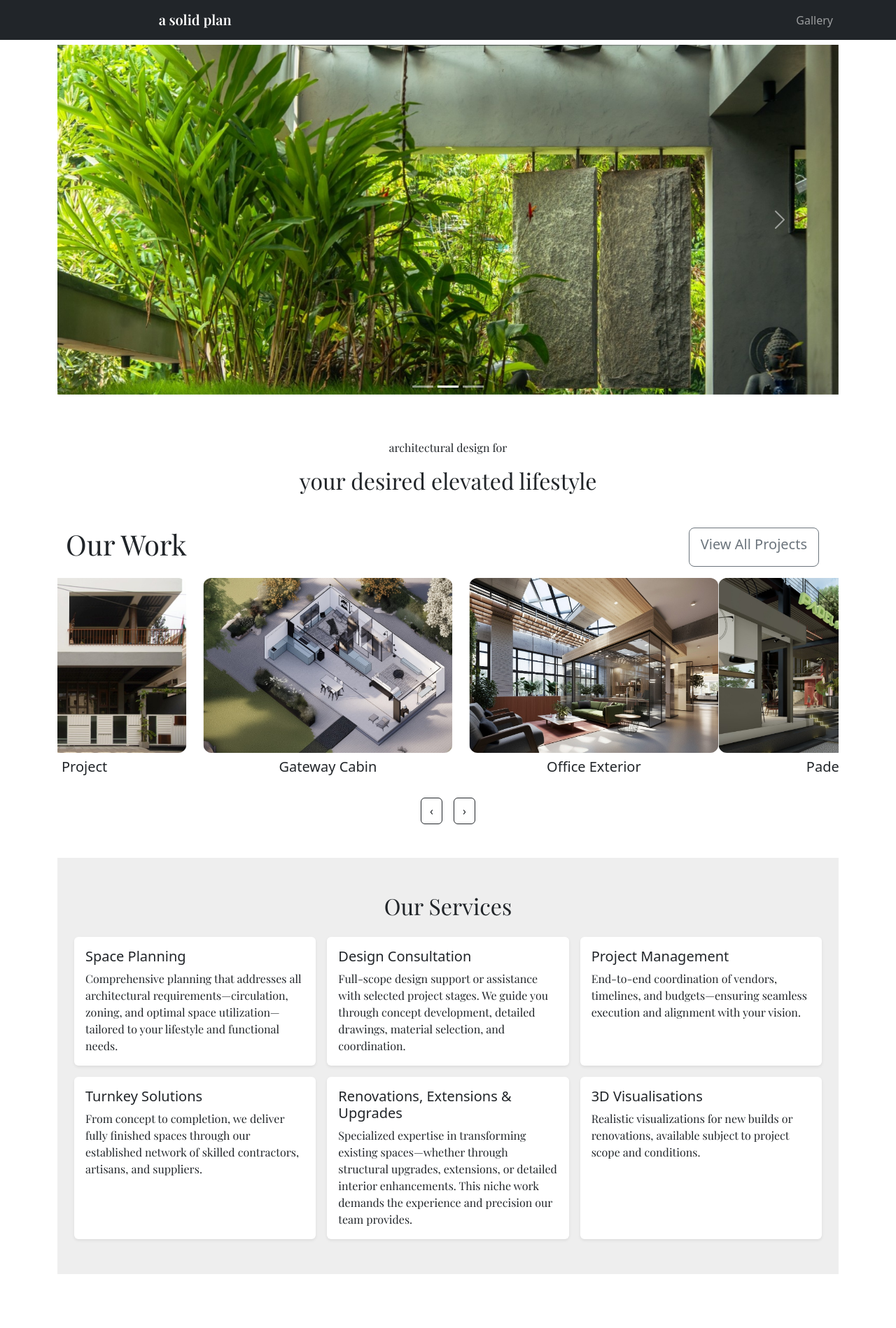
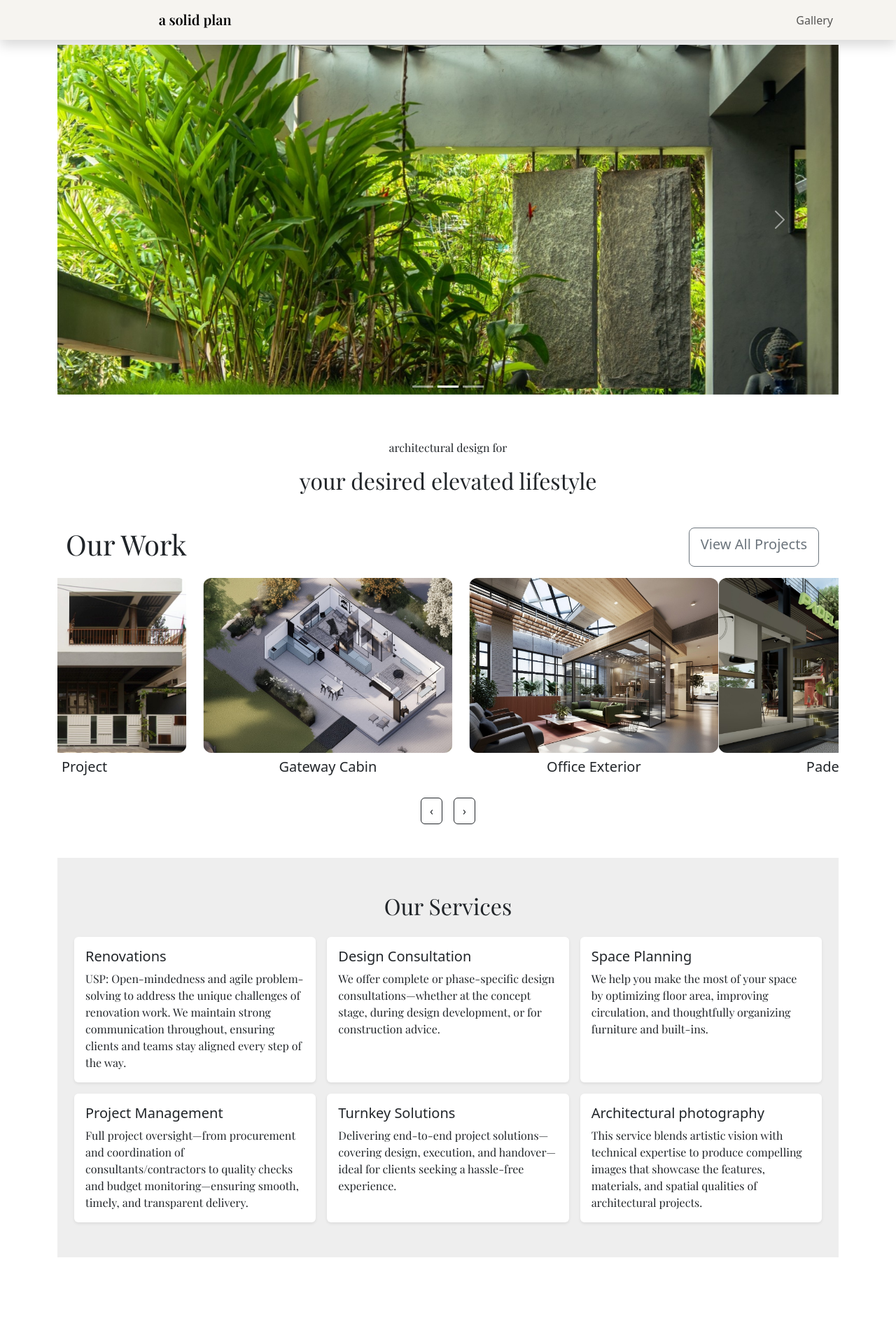
Before and after one commit to frankenstein-code/asolidplan, a React (Create React App) app: page / in a window 1280 px wide. Shown: the top 1898 px of the page at 70% size. Built offline with nearby package versions, Linux system fonts and the light colour scheme.

Commit message:
Navbar bg change, services and pop up model

```diff
--- a/src/App.js
+++ b/src/App.js
@@ -19,7 +19,12 @@ function App() {
 
   return (
     <Router>
-      <Navbar bg="dark" variant="dark" expand="lg" fixed="top">
+      <Navbar
+        expand="lg"
+        fixed="top"
+        className="shadow"
+        style={{ backgroundColor: "#F6F4F0" }}
+      >
         <Container>
           <Navbar.Brand as={Link} to="/">
             <span className={`fade-text ${showIntro ? "visible" : "hidden"}`}>
--- a/src/components/OurServices.js
+++ b/src/components/OurServices.js
@@ -1,33 +1,55 @@
-import { Row, Col, Card } from "react-bootstrap";
+import { useState } from "react";
+import { Row, Col, Card, Modal, Button } from "react-bootstrap";
 
 const services = [
   {
-    title: "Space Planning",
-    desc: "Comprehensive planning that addresses all architectural requirements—circulation, zoning, and optimal space utilization—tailored to your lifestyle and functional needs.",
+    title: "Renovations",
+    desc: "USP: Open-mindedness and agile problem-solving to address the unique challenges of renovation work. We maintain strong communication throughout, ensuring clients and teams stay aligned every step of the way.",
+    detailedDesc:
+      "Comprehensive renovation and upgrade services, including interior remodels, structural alterations, and modernization of existing spaces. From initial assessment to completion, we handle feasibility, cost analysis, documentation, contractor liaison, and finishing details. Recommendations focus on future-proofing and sustainability.",
   },
   {
     title: "Design Consultation",
-    desc: "Full-scope design support or assistance with selected project stages. We guide you through concept development, detailed drawings, material selection, and coordination.",
+    desc: "We offer complete or phase-specific design consultations—whether at the concept stage, during design development, or for construction advice.",
+    detailedDesc:
+      "Expert guidance on space planning, aesthetics, finishes, materials, and compliance. Our consultations clarify your vision, resolve challenges, and help you make informed decisions at every stage.",
+  },
+  {
+    title: "Space Planning",
+    desc: "We help you make the most of your space by optimizing floor area, improving circulation, and thoughtfully organizing furniture and built-ins.",
+    detailedDesc:
+      "Our knowledge in renovations ensures your plans are not only beautiful, but also functional for today and adaptable for tomorrow. Detailed spatial layouts, zoning diagrams, furniture plans, and practical solutions, all tailored to your lifestyle and future needs.",
   },
   {
     title: "Project Management",
-    desc: "End-to-end coordination of vendors, timelines, and budgets—ensuring seamless execution and alignment with your vision.",
+    desc: "Full project oversight—from procurement and coordination of consultants/contractors to quality checks and budget monitoring—ensuring smooth, timely, and transparent delivery.",
+    detailedDesc:
+      "Single point of contact for communication, schedule control, vendor/consultant management, site supervision, reporting, and issue resolution.",
   },
   {
     title: "Turnkey Solutions",
-    desc: "From concept to completion, we deliver fully finished spaces through our established network of skilled contractors, artisans, and suppliers.",
+    desc: "Delivering end-to-end project solutions—covering design, execution, and handover—ideal for clients seeking a hassle-free experience.",
+    detailedDesc:
+      "Comprehensive service covering concept to completion, including project planning, execution, sourcing, installation, and handover of a fully functional, move-in-ready space.",
   },
   {
-    title: "Renovations, Extensions & Upgrades",
-    desc: "Specialized expertise in transforming existing spaces—whether through structural upgrades, extensions, or detailed interior enhancements. This niche work demands the experience and precision our team provides.",
-  },
-  {
-    title: "3D Visualisations",
-    desc: "Realistic visualizations for new builds or renovations, available subject to project scope and conditions.",
+    title: "Architectural photography",
+    desc: "This service blends artistic vision with technical expertise to produce compelling images that showcase the features, materials, and spatial qualities of architectural projects.",
+    detailedDesc:
+      "Essential for architects, designers, builders, and property owners to document, promote, and market their spaces. The service typically includes both exterior and interior photography, emphasizing composition, lighting, and perspective to accurately represent the architecture. High-quality architectural photographs are used in portfolios, marketing materials, publications, and award submissions, helping clients communicate their design intent and attract potential customers or stakeholders.",
   },
 ];
 
 export default function OurServices() {
+  const [show, setShow] = useState(false);
+  const [selectedService, setSelectedService] = useState(null);
+
+  const handleClose = () => setShow(false);
+  const handleShow = (service) => {
+    setSelectedService(service);
+    setShow(true);
+  };
+
   return (
     <div
       style={{ backgroundColor: "#EEEEEE", padding: "50px 0" }}
@@ -38,7 +60,11 @@ export default function OurServices() {
         <Row className="g-3">
           {services.map((service, idx) => (
             <Col md={4} sm={6} xs={12} key={idx}>
-              <Card className="h-100 shadow-sm border-0">
+              <Card
+                className="h-100 shadow-sm border-0"
+                onClick={() => handleShow(service)}
+                style={{ cursor: "pointer" }}
+              >
                 <Card.Body>
                   <Card.Title>{service.title}</Card.Title>
                   <Card.Text>{service.desc}</Card.Text>
@@ -48,6 +74,19 @@ export default function OurServices() {
           ))}
         </Row>
       </div>
+
+      {/* Modal */}
+      <Modal show={show} onHide={handleClose} centered>
+        <Modal.Header closeButton>
+          <Modal.Title>{selectedService?.title}</Modal.Title>
+        </Modal.Header>
+        <Modal.Body>{selectedService?.detailedDesc}</Modal.Body>
+        <Modal.Footer>
+          <Button variant="secondary" onClick={handleClose}>
+            Close
+          </Button>
+        </Modal.Footer>
+      </Modal>
     </div>
   );
 }
```
